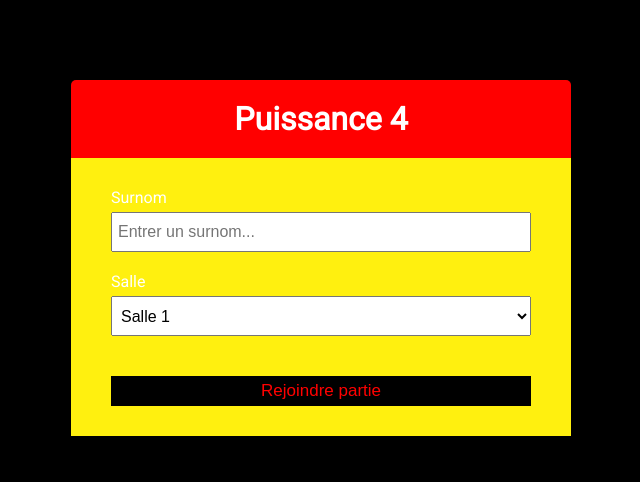
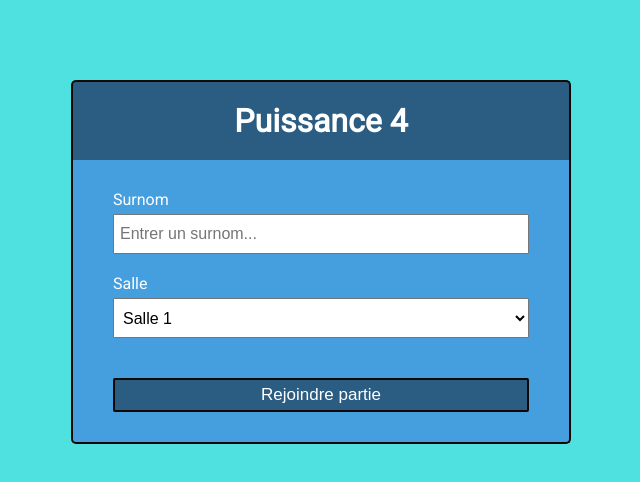
Before and after one commit to quentiin123/P_4, a website: page public/index.html in a window 1280 px wide. Shown: the whole page, without its empty margins (319-959 px from the left). Drawn offline with Linux system fonts and the light colour scheme.

Commit message:
Changements mineurs css

```diff
--- a/public/css/base.css
+++ b/public/css/base.css
@@ -1,10 +1,11 @@
 @import url('https://fonts.googleapis.com/css?family=Roboto&display=swap');
 
 :root {
-	--dark-color-b: #fff00f;
-	--dark-color-a: #f00;
-	--dark-color-c:black;
-	--light-color: black;
+	--color-1: #120907;
+	--color-2: #142233;
+	--color-3: #2b5c82;
+	--color-4: #459ede;
+	--color-5: #4ee1df;
 	--success-color: #5cb85c;
 	--error-color: #d9534f;
 }
@@ -18,8 +19,8 @@
 body {
 	font-family: 'Roboto', sans-serif;
 	font-size: 16px;
-	background: var(--light-color);
 	margin: 20px;
+	background: var(--color-5);
 }
 
 ul {
@@ -34,10 +35,12 @@ a {
 .btn {
 	cursor: pointer;
 	padding: 5px 15px;
-	background: var(--light-color);
-	color: var(--dark-color-a);
-	border: 0;
+	color: white;
 	font-size: 17px;
+	background: var(--color-4);
+	border: 2px solid;
+	border-radius:2px;
+	border-color: var(--color-1);
 }
 
 /* Chat Page */
@@ -72,7 +75,7 @@ a {
 }
 
 .chat-header {
-	background: var(--dark-color-a);
+	background: var(--color-3);
 	color: #fff;
 	border-top-left-radius: 5px;
 	border-top-right-radius: 5px;
@@ -80,15 +83,24 @@ a {
 	display: flex;
 	align-items: center;
 	justify-content: space-between;
+	border-top:2px solid;
+	border-left: 2px solid;
+	border-right:2px solid;
+	border-top-left-radius: 5px ;
+	border-top-right-radius: 5px ;
+	border-color: var(--color-1);
 }
 
 .chat-main {
 	display: flex;
 	grid-template-columns: 1fr 3fr;
+	border-left: 2px solid;
+	border-right:2px solid;
+	border-color: var(--color-1);
 }
 
 .chat-sidebar {
-	background: var(--dark-color-b);
+	background: var(--color-2);
 	color: #fff;
 	padding: 20px 20px 60px;
 	overflow-y: scroll;
@@ -96,7 +108,7 @@ a {
 
 .chat-sidebar h2 {
 	font-size: 20px;
-	background: rgba(0, 0, 0, 0.1);
+	background: var(--color-3);
 	padding: 10px;
 	margin-bottom: 20px;
 }
@@ -126,7 +138,7 @@ a {
 .chat-messages .message .meta {
 	font-size: 15px;
 	font-weight: bold;
-	color: var(--dark-color-b);
+	color: black;
 	opacity: 0.7;
 	margin-bottom: 7px;
 }
@@ -137,7 +149,13 @@ a {
 
 .chat-form-container {
 	padding: 20px 30px;
-	background-color: var(--dark-color-a);
+	background-color: var(--color-3);
+	border-bottom:2px solid;
+	border-left: 2px solid;
+	border-right:2px solid;
+	border-bottom-left-radius: 5px ;
+	border-bottom-right-radius: 5px ;
+	border-color: var(--color-1);
 }
 
 .chat-form-container form {
@@ -161,14 +179,24 @@ a {
 .join-header {
 	text-align: center;
 	padding: 20px;
-	background: var(--dark-color-a);
-	border-top-left-radius: 5px;
-	border-top-right-radius: 5px;
+	background: var(--color-3);
+	border-top:2px solid;
+	border-left: 2px solid;
+	border-right:2px solid;
+	border-top-left-radius: 5px ;
+	border-top-right-radius: 5px ;
+	border-color: var(--color-1);
 }
 
 .join-main {
 	padding: 30px 40px;
-	background: var(--dark-color-b);
+	background: var(--color-4);
+	border-bottom: 2px solid;
+	border-left: 2px solid;
+	border-right:2px solid;
+	border-bottom-left-radius: 5px ;
+	border-bottom-right-radius: 5px ;
+	border-color: var(--color-1);
 }
 
 .join-main p {
@@ -201,6 +229,13 @@ a {
 .join-main .btn {
 	margin-top: 20px;
 	width: 100%;
+	background:var(--color-3);
+	border:5px ;
+	border-radius:2px;
+	border-color: var(--color-5);
+	border: 2px solid;
+	border-radius:2px;
+	border-color: var(--color-1);
 }
 
 @media (max-width: 700px) {
--- a/public/js/chat.js
+++ b/public/js/chat.js
@@ -156,7 +156,7 @@ function outputUsers(users) {
 
 //Prompt the user before leave chat room
 document.getElementById('leave-btn').addEventListener('click', () => {
-  const leaveRoom = confirm('Are you sure you want to leave the chatroom?');
+  const leaveRoom = confirm('Voulez-vous quitter la salle de jeu?');
   if (leaveRoom) {
 
 
```
